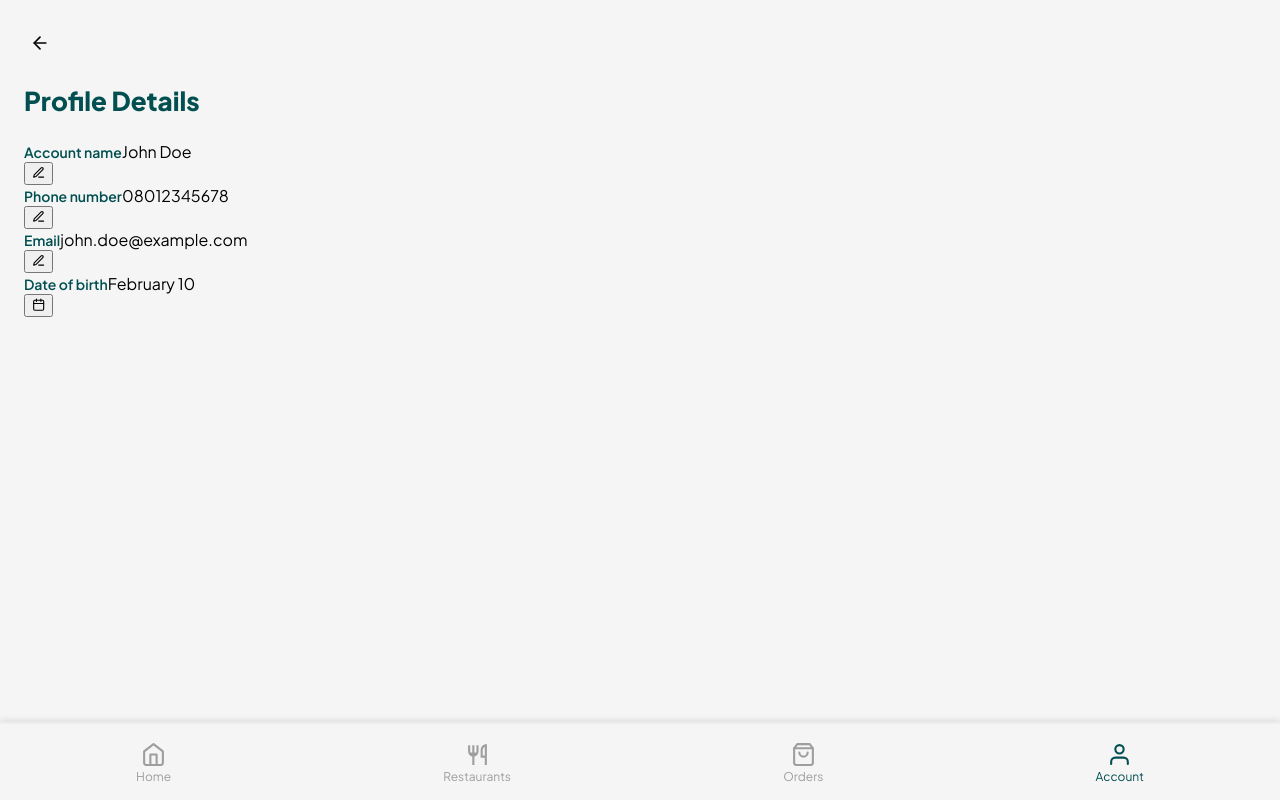
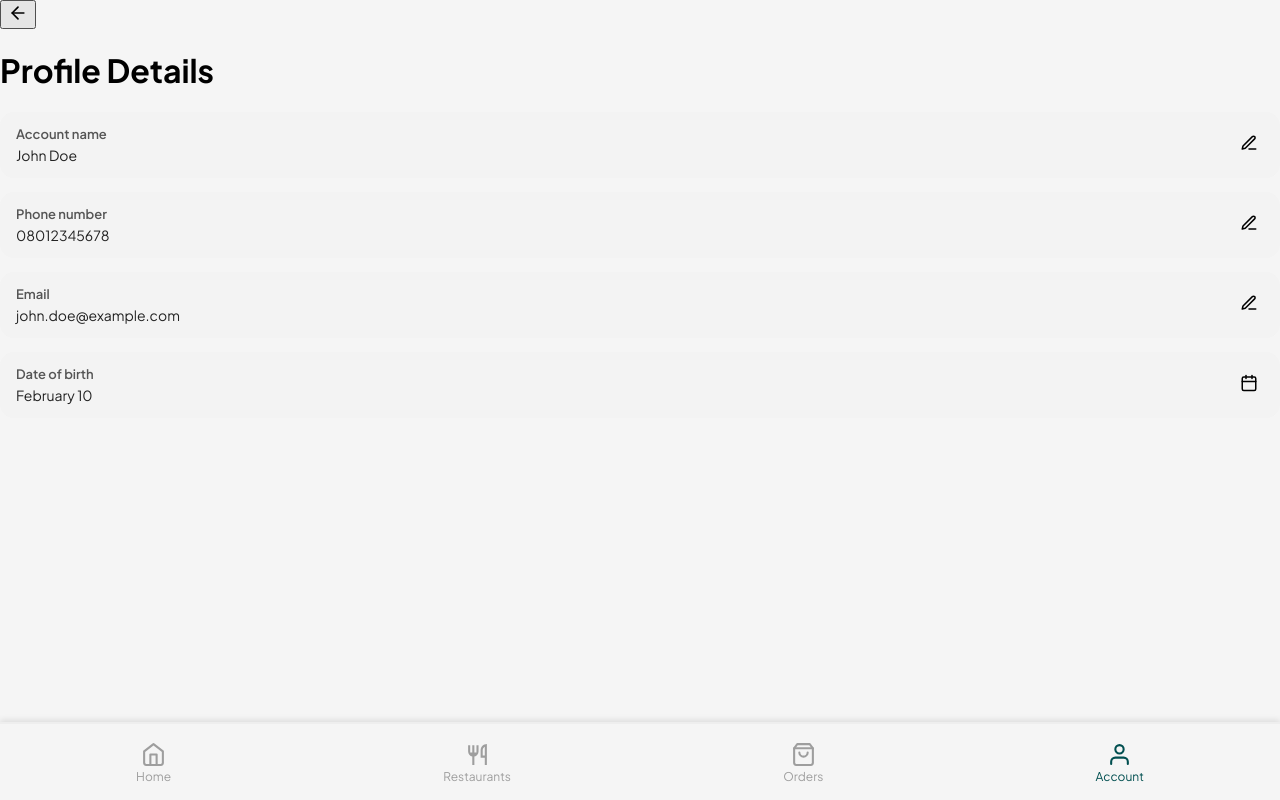
Before and after one commit to ay30bg/droppa, a React (Create React App) app: page /profile/personal-details in a window 1280 px wide. Built offline with nearby package versions, Linux system fonts and the light colour scheme.

Commit message:
Update personaldetails.css

```diff
--- a/src/styles/personaldetails.css
+++ b/src/styles/personaldetails.css
@@ -1,97 +1,56 @@
-@import url('https://fonts.googleapis.com/css2?family=Plus+Jakarta+Sans:wght@300;400;500;600;700;800&display=swap');
-
-/* PERSONAL INFO PREFIX: pi- */
-
-.pi-container,
-.pi-container * {
-  font-family: 'Plus Jakarta Sans', sans-serif;
-  box-sizing: border-box;
+.pi-section {
+  display: flex;
+  flex-direction: column;
+  gap: 14px;
 }
 
-.pi-container {
-  height: 100vh;
-  width: 100%;
-  background: #f5f5f5;
-  padding: 32px 24px;
+.pi-card {
+  background: #f3f3f3;
+  border-radius: 14px;
+  padding: 14px 16px;
+  display: flex;
+  justify-content: space-between;
+  align-items: center;
+}
+
+.pi-card-left {
   display: flex;
   flex-direction: column;
-}
-
-/* Header */
-.pi-header {
-  margin-bottom: 18px;
-}
-
-.pi-back-btn {
-  border: none;
-  background: none;
-  cursor: pointer;
-  margin-bottom: 10px;
-}
-
-.pi-title {
-  font-size: 26px;
-  font-weight: 800;
-  color: #014f50;
-  margin-bottom: 6px;
-}
-
-.pi-subtext {
-  font-size: 14px;
-  color: #555;
-}
-
-/* Form */
-.pi-form {
-  margin-top: 12px;
-}
-
-.pi-input-group {
-  display: flex;
-  flex-direction: column;
-  margin-bottom: 22px;
+  gap: 4px;
 }
 
 .pi-label {
-  font-size: 14px;
+  font-size: 13px;
+  color: #555;
   font-weight: 600;
-  color: #014f50;
-  margin-bottom: 8px;
 }
 
-.pi-input {
-  padding: 14px 16px;
-  border: 2px solid #e0e0e0;
-  height: 48px;
-  border-radius: 6px;
-  font-size: 16px;
-  outline: none;
-  transition: 0.3s;
+.pi-value {
+  font-size: 14px;
+  color: #222;
 }
 
-.pi-input:focus {
-  border-color: #014f50;
+.pi-card-right button {
+  background: transparent;
+  border: none;
+  font-size: 18px;
+  cursor: pointer;
 }
 
-/* Button */
-.pi-btn {
-  width: 100%;
-  padding: 16px 0;
+.pi-edit-input {
   border: none;
-  background: #014f50;
-  color: #fff;
-  border-radius: 6px;
-  font-size: 16px;
-  font-weight: 600;
-  cursor: pointer;
-  display: flex;
-  justify-content: center;
-  align-items: center;
-  gap: 8px;
-  transition: 0.3s ease;
-  margin-top: 10px;
+  background: white;
+  padding: 8px 10px;
+  border-radius: 8px;
+  font-size: 14px;
 }
 
-.pi-btn:hover {
-  background: #013b3c;
+.pi-save-btn,
+.pi-cancel-btn {
+  border: none;
+  background: white;
+  padding: 6px 8px;
+  margin-left: 6px;
+  border-radius: 8px;
+  cursor: pointer;
 }
```
